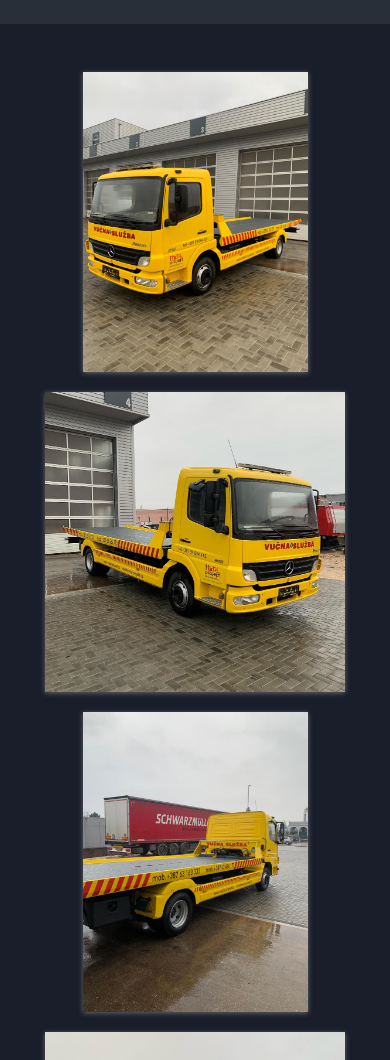
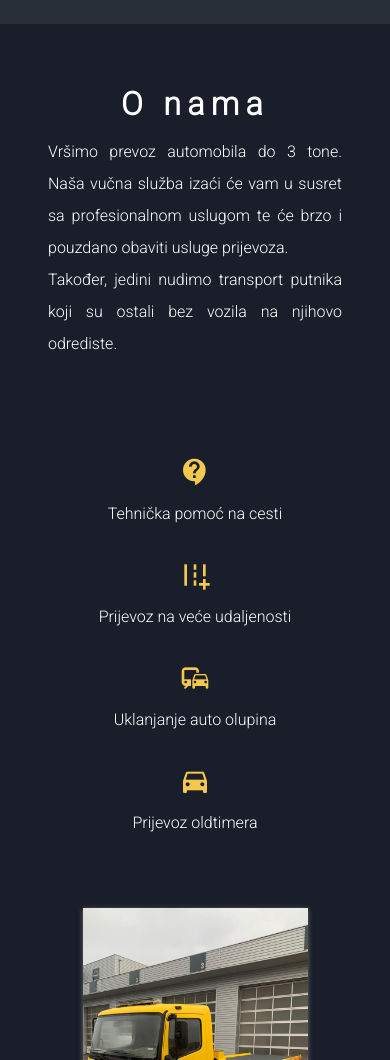
Before and after one commit to Stanko172/vucna-sluzba-web, a plain HTML site: page index.html in a window 390 px wide. Shown: the part 820-1880 px from the top of the page. Drawn offline with nearby package versions, Linux system fonts and the light colour scheme; some packages are replaced by stand-ins of ours; a script that the page names is missing.

Commit message:
added about us info and cards

```diff
--- a/index.html
+++ b/index.html
@@ -4,8 +4,11 @@
     <meta charset="UTF-8">
     <meta name="viewport" content="width=device-width, initial-scale=1.0">
     <title>Vucna-sluzba</title>
+
     <link rel="stylesheet" type="text/css" href="./simplelightbox-master/dist/simple-lightbox.min.css">
     <link rel="stylesheet" type="text/css" href="style.css">
+
+    <link href="https://fonts.googleapis.com/icon?family=Material+Icons" rel="stylesheet">
 </head>
 <body>
     <!--Navigacija-->
@@ -43,6 +46,43 @@
         <img src="./images/tow_truck.png" height="450px" width="450px">
     </div>
 
+    <!--O nama-->
+    <div class="about-us-section">
+        <h1 class="about-us-header">O nama</h1>
+        <p class="about-us-text">Vršimo prevoz automobila do 3 tone.
+            Naša vučna služba izaći će vam u susret sa profesionalnom uslugom te će brzo i pouzdano obaviti usluge prijevoza.<br />
+            Također, jedini nudimo transport putnika koji su ostali bez vozila na njihovo odrediste.
+        </p>
+    </div>
+
+    <!--About us card section-->
+    <div class="about-us-cards">
+        <div class="about-us-card">
+            <i class="icon material-icons">contact_support</i>
+            <div class="about-us-card-content">
+                <p>Tehnička pomoć na cesti</p>
+            </div>
+        </div>
+        <div class="about-us-card">
+            <i class="icon material-icons">add_road</i>
+            <div class="about-us-card-content">
+                <p>Prijevoz na veće udaljenosti</p>
+            </div>
+        </div>
+        <div class="about-us-card">
+            <i class="icon material-icons">commute</i>
+            <div class="about-us-card-content">
+                <p>Uklanjanje auto olupina</p>
+            </div>
+        </div>
+        <div class="about-us-card">
+            <i class="icon material-icons">directions_car</i>
+            <div class="about-us-card-content">
+                <p>Prijevoz oldtimera</p>
+            </div>
+        </div>
+    </div>
+
     <!--Galerija-->
     <div class="gallery-section">
         <div class="gallery">
--- a/style.css
+++ b/style.css
@@ -122,6 +122,44 @@ nav{
     height: auto;
   }
 
+/*About us section*/
+.about-us-section{
+    color: white;
+    text-align: center;
+    line-height: 2;
+    padding: 3em;
+}
+
+.about-us-header{
+    letter-spacing: 0.2em;
+}
+
+/*About us card section*/
+.about-us-cards{
+    display: grid;
+    grid-gap: 20px;
+    grid-template-columns: repeat(auto-fit, minmax(500px, 1fr));
+    margin: 20px;
+    padding: 20px;
+}
+
+.about-us-card{
+    display: grid;
+    justify-items: center;
+    padding: 3em;
+}
+
+.about-us-card-content{
+    color: white;
+    font-size: 24px;
+    margin-top: 1em;
+}
+
+.material-icons.icon{
+    font-size: 48px;
+    color: #f2c94c;
+}
+
 /*Gallery section*/
 .gallery{
     display: grid;
@@ -227,6 +265,28 @@ nav{
     .hero-background{
         display: none;
     }
+
+    /*O nama 834px max*/
+    .about-us-text{
+        text-align: justify;
+    }
+
+    /*O nama cards 834px max*/
+    .about-us-cards{
+        grid-template-columns: repeat(auto-fit, minmax(300px, 1fr));
+    }
+
+    .about-us-card{
+        padding: 1.5em;
+    }
+
+    .about-us-card-content{
+        font-size: 20px;
+    }
+
+    .material-icons.icon{
+        font-size: 38px;
+    }
 }
 
 @media screen and (max-width: 568px){
@@ -298,4 +358,26 @@ nav{
         border: none;
         color: black;
     }
+
+    /*O nama 834px max*/
+    .about-us-text{
+        text-align: justify;
+    }
+
+    /*O nama cards 414px max*/
+    .about-us-cards{
+        grid-template-columns: repeat(auto-fit, minmax(200px, 1fr));
+    }
+
+    .about-us-card{
+        padding: 0.5em;
+    }
+
+    .about-us-card-content{
+        font-size: 16px;
+    }
+
+    .material-icons.icon{
+        font-size: 32px;
+    }
 }
```
